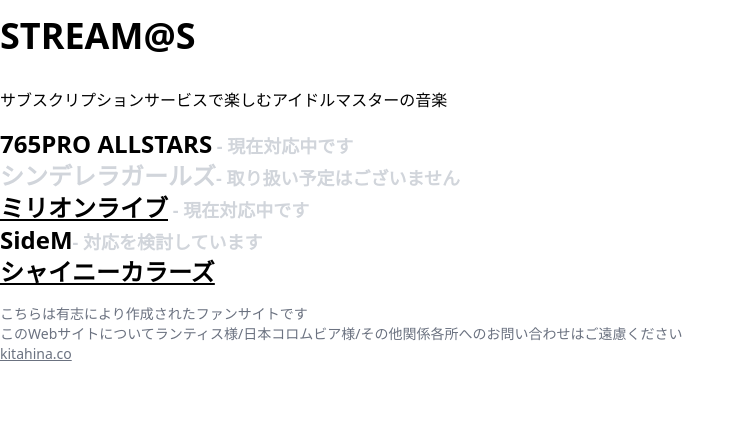
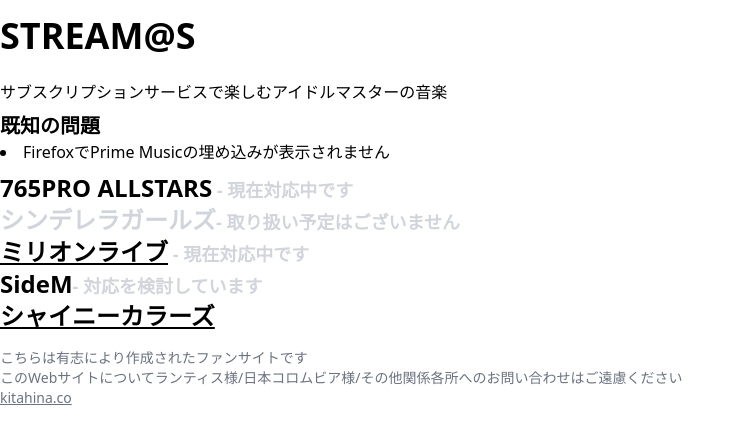
Before and after one commit to lonsagisawa/stream.kitahina.co, a Next.js app: page / in a window 1280 px wide. Shown: the top 444 px of the page, without its empty margins (0-745 px from the left). Built offline with nearby package versions, Linux system fonts and the light colour scheme.

Commit message:
add known issues

```diff
--- a/pages/index.tsx
+++ b/pages/index.tsx
@@ -11,8 +11,14 @@ const Home = () => {
         <link rel="icon" href="/favicon.ico" />
       </Head>
       <Header />
-      <p className="my-4">
+      <p className="my-2">
         サブスクリプションサービスで楽しむアイドルマスターの音楽
+      </p>
+      <p className="my-2">
+        <h2 className="text-xl font-bold">既知の問題</h2>
+        <ul className="list-disc list-inside">
+          <li>FirefoxでPrime Musicの埋め込みが表示されません</li>
+        </ul>
       </p>
       <p>
         <ul className="text-2xl font-bold">
```
